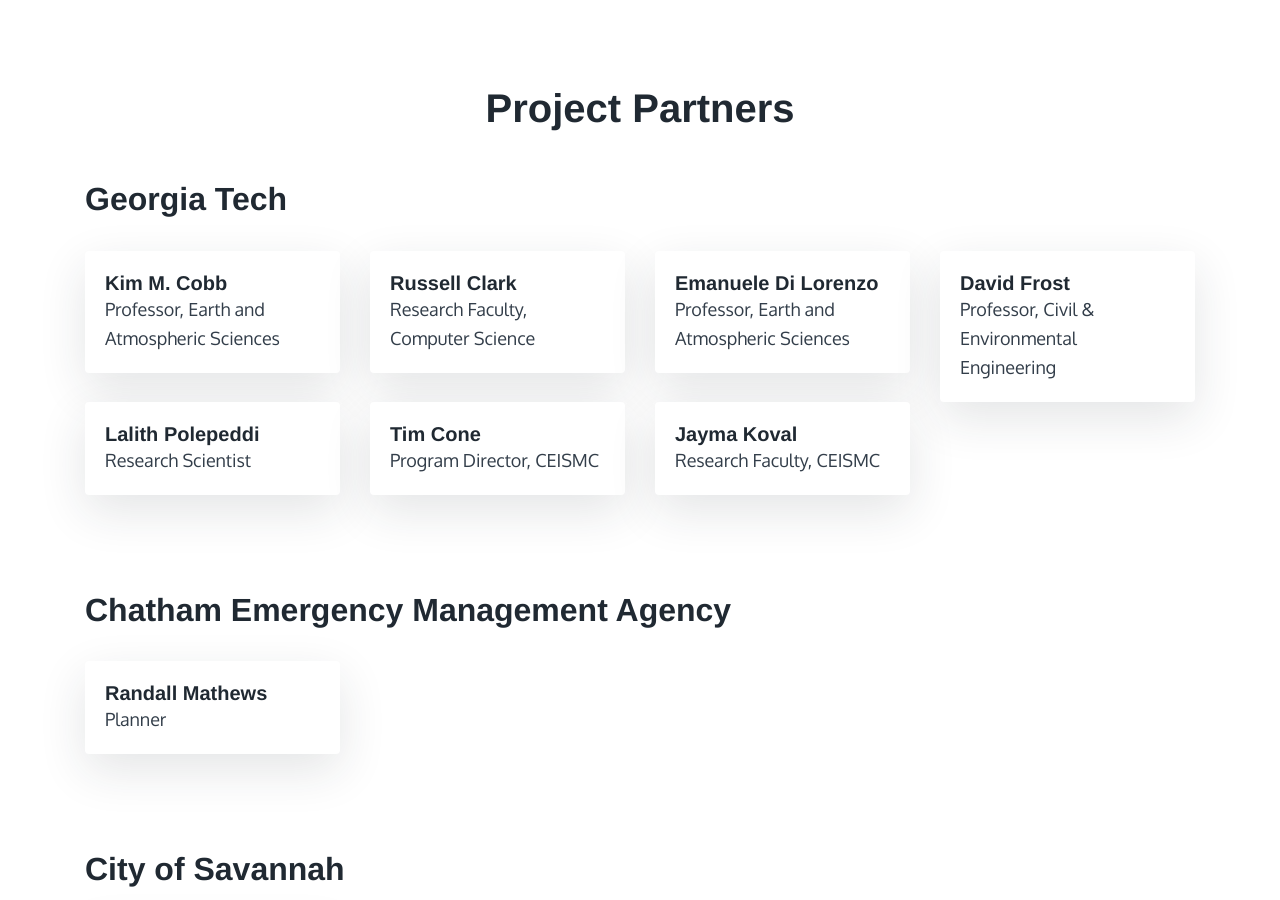
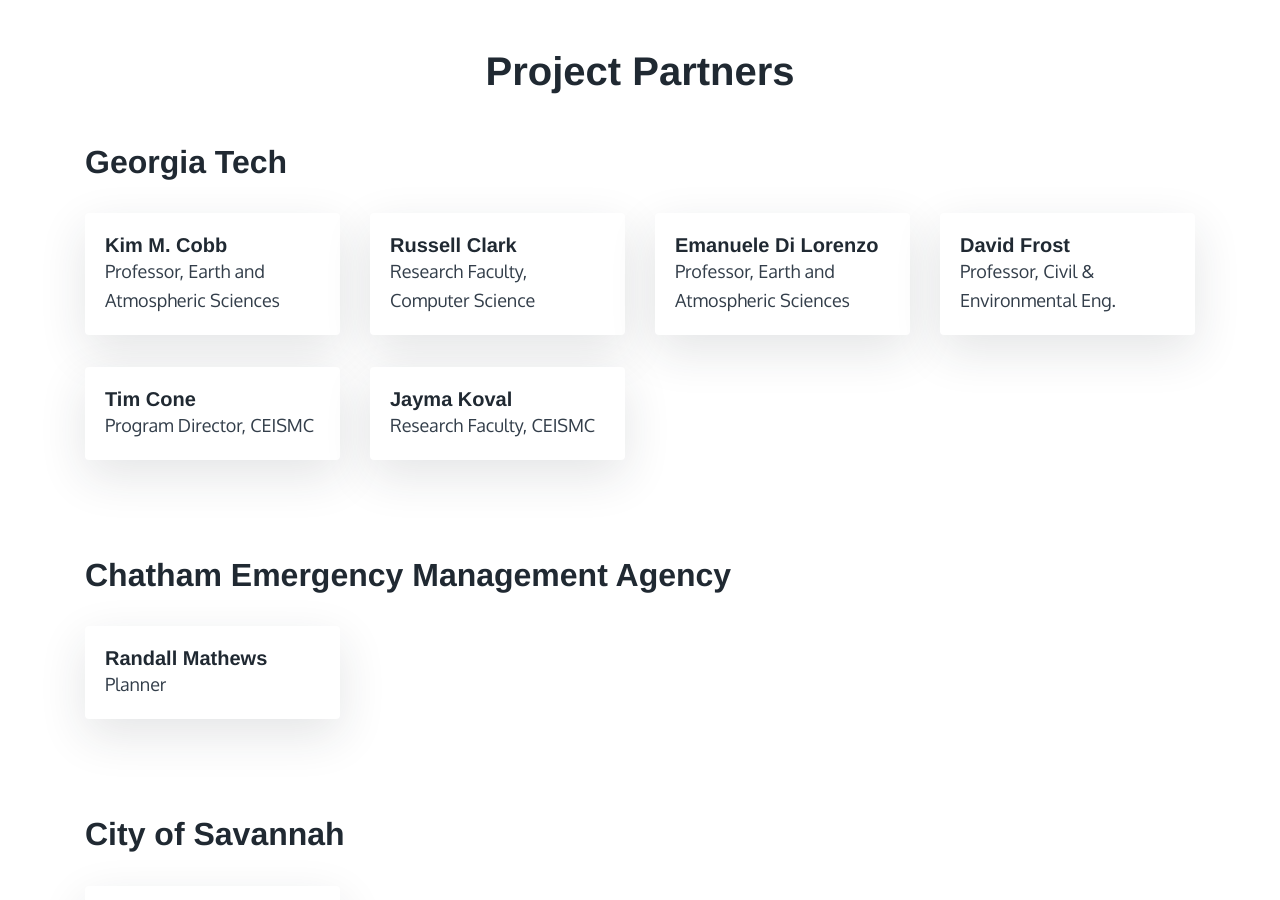
Before and after one commit to seongryoo/sealevelsensors.github.io, a Jekyll site: the page built from about.html, in a window 1280 px wide and 900 px high, scrolled down 762 px. Built offline with Jekyll 4.4.1, drawn with Linux system fonts in a browser that asks for light colours; nearby versions of some CDN libraries; some of the changed text lies outside the part shown.

```diff
--- a/about.html
+++ b/about.html
@@ -3,8 +3,6 @@ layout: default
 title: About
 permalink: /about/
 ---
-
-{% include banner.html %}
 
 {% include header.html %}
 
@@ -57,20 +55,12 @@ permalink: /about/
           <div class="card">
             <div class="card-body">
               <h4 class="card-title">David Frost</h4>
-              <p>Professor, Civil & Environmental Engineering</p>
+              <p>Professor, Civil & Environmental Eng.</p>
             </div>
           </div>
         </div>
       </div>
-      <div class="row">
-        <div class="col-md-3">
-          <div class="card">
-            <div class="card-body">
-              <h4 class="card-title">Lalith Polepeddi</h4>
-              <p>Research Scientist</p>
-            </div>
-          </div>
-        </div>
+      <div class="row" style="margin-top: 32px;">
         <div class="col-md-3">
           <div class="card">
             <div class="card-body">
--- a/faq.html
+++ b/faq.html
@@ -3,8 +3,6 @@ layout: default
 title: FAQ
 permalink: /faq/
 ---
-
-{% include banner.html %}
 
 {% include header.html %}
 
```
Also changed, not shown: events.html (+5 -7 lines), index.html (+24 -25 lines), news.html (+12 -2 lines), img/featured/gt-logo.png (added), img/featured/smart-sea-sensors-expo-highlights-accomplishments-and-shares-future-plans.jpg (added).
